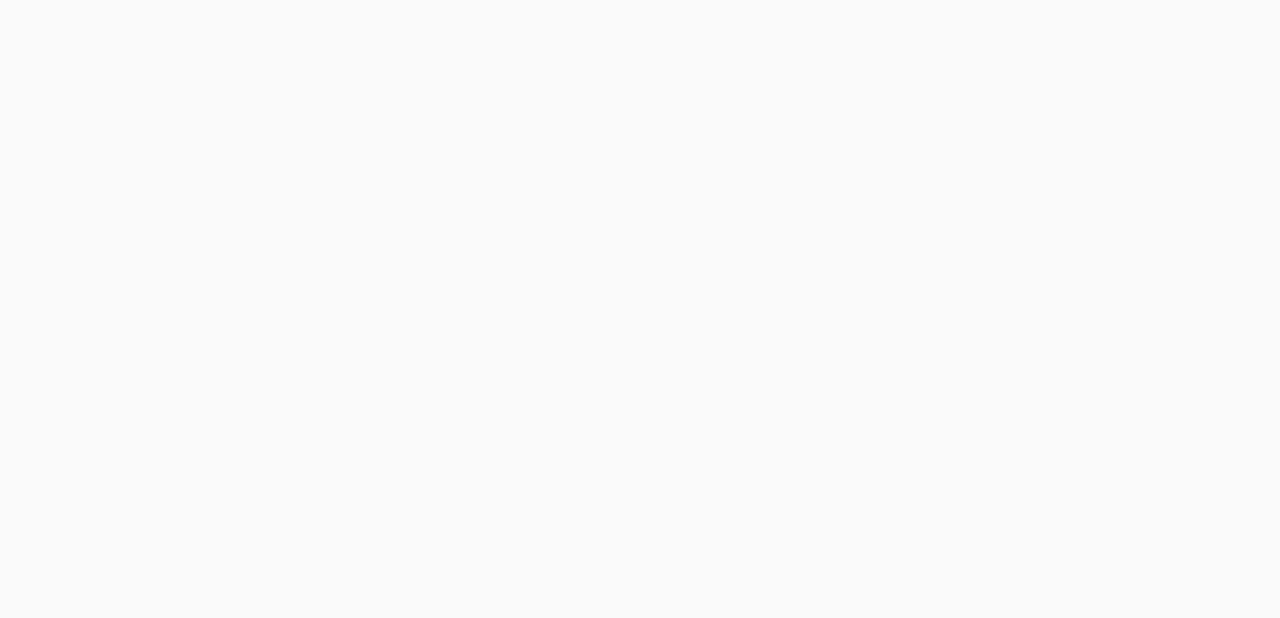
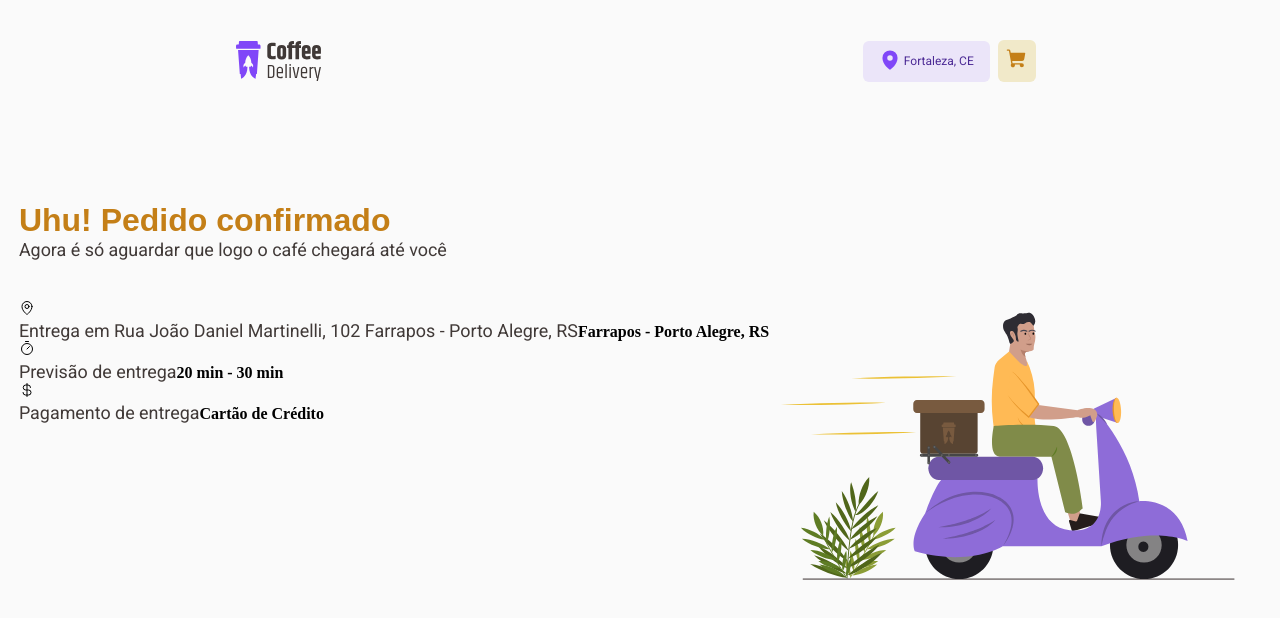
Before and after one commit to maike-k/CoffeDelivery, a React (Vite) app: page /Success in a window 1280 px wide. Before the commit this address had no page. Shown: the top 618 px of the page. Built offline with nearby package versions, Linux system fonts and the light colour scheme.

Commit message:
initial compoents success

```diff
--- a/src/Router/Routes.tsx
+++ b/src/Router/Routes.tsx
@@ -1,7 +1,7 @@
 import { Route, Routes } from 'react-router-dom'
 import { Home } from '../pages/Home'
 import { Checkout } from '../pages/Checkout'
-import { Order } from '../pages/Order'
+import { Success } from '../pages/Success'
 import { HeaderLayout } from '../layout/DefaultLayouts'
 
 export const Router = () => {
@@ -10,7 +10,7 @@
       <Route path="/" element={<HeaderLayout />}>
         <Route path="/" element={<Home />} />
         <Route path="/checkout" element={<Checkout />} />
-        <Route path="/order" element={<Order />} />
+        <Route path="/Success" element={<Success />} />
       </Route>
     </Routes>
   )
--- a/src/pages/Order/index.tsx
+++ /dev/null
@@ -1,3 +0,0 @@
-export const Order = () => {
-  return <h1>Order</h1>
-}
--- /dev/null
+++ b/src/pages/Success/index.tsx
@@ -0,0 +1,39 @@
+import { CurrencyDollar, MapPin, Timer } from 'phosphor-react'
+import Entregador from '../../assets/Entrega.svg'
+import { SuccessAddress, SuccessContainer } from './styles'
+export const Success = () => {
+  return (
+    <SuccessContainer>
+      <div>
+        <h1>Uhu! Pedido confirmado</h1>
+        <span>Agora é só aguardar que logo o café chegará até você</span>
+        <SuccessAddress>
+          <div>
+            <div>
+              <i><MapPin /></i>
+              <div>
+                <span>Entrega em Rua João Daniel Martinelli, 102 Farrapos - Porto Alegre, RS</span>
+                <strong>Farrapos - Porto Alegre, RS</strong>
+              </div>
+            </div>
+            <div>
+              <i><Timer /></i>
+              <div>
+                <span>Previsão de entrega</span>
+                <strong>20 min - 30 min</strong>
+              </div>
+            </div>
+            <div>
+              <i><CurrencyDollar /></i>
+              <div>
+                <span>Pagamento de entrega</span>
+                <strong>Cartão de Crédito</strong>
+              </div>
+            </div>
+          </div>
+          <img src={Entregador} alt="" />
+        </SuccessAddress>
+      </div>
+    </SuccessContainer>
+  )
+}
--- /dev/null
+++ b/src/pages/Success/styles.ts
@@ -0,0 +1,31 @@
+import styled from 'styled-components'
+export const SuccessContainer = styled.div`
+
+  display: flex;
+  justify-content: center;
+  margin-top: 80px;
+
+
+  h1 {
+    color: ${(props) => props.theme['yellow-700']};
+    font-family: 'Ballon 2', sans-serif;
+    font-size: 2rem;
+    font-weight: 800;
+  }
+
+  span {
+    color: ${(props) => props.theme['gray-500']};
+    font-family: 'Roboto', sans-serif;
+    font-size: 1.12rem;
+    font-weight: 400;
+
+  }
+
+`
+
+export const SuccessAddress = styled.div`
+  display: flex;
+  margin-top: 2.5rem;
+
+
+`
```
Also changed, not shown: src/assets/Entrega.svg (added), src/pages/Checkout/styles.ts (line endings or trailing spaces), src/pages/Order/styles.ts (deleted).
